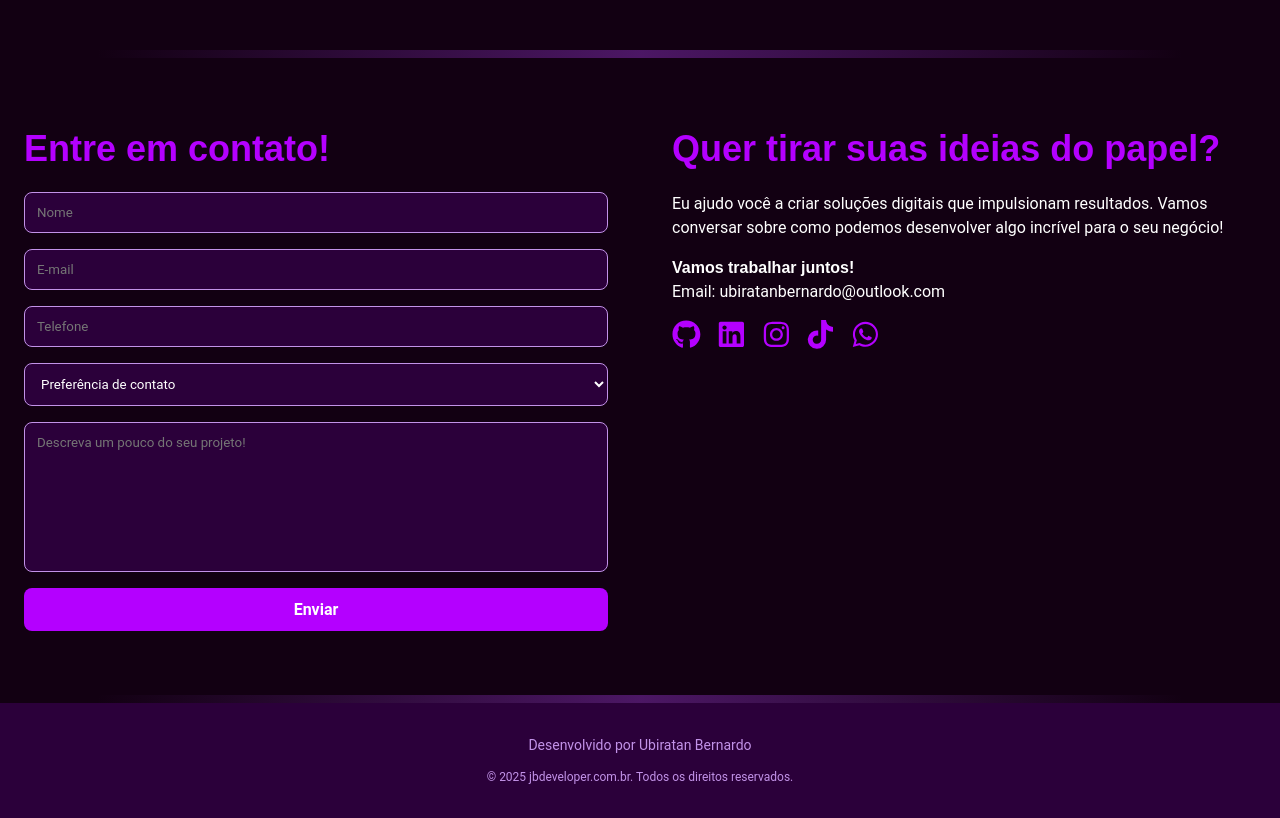
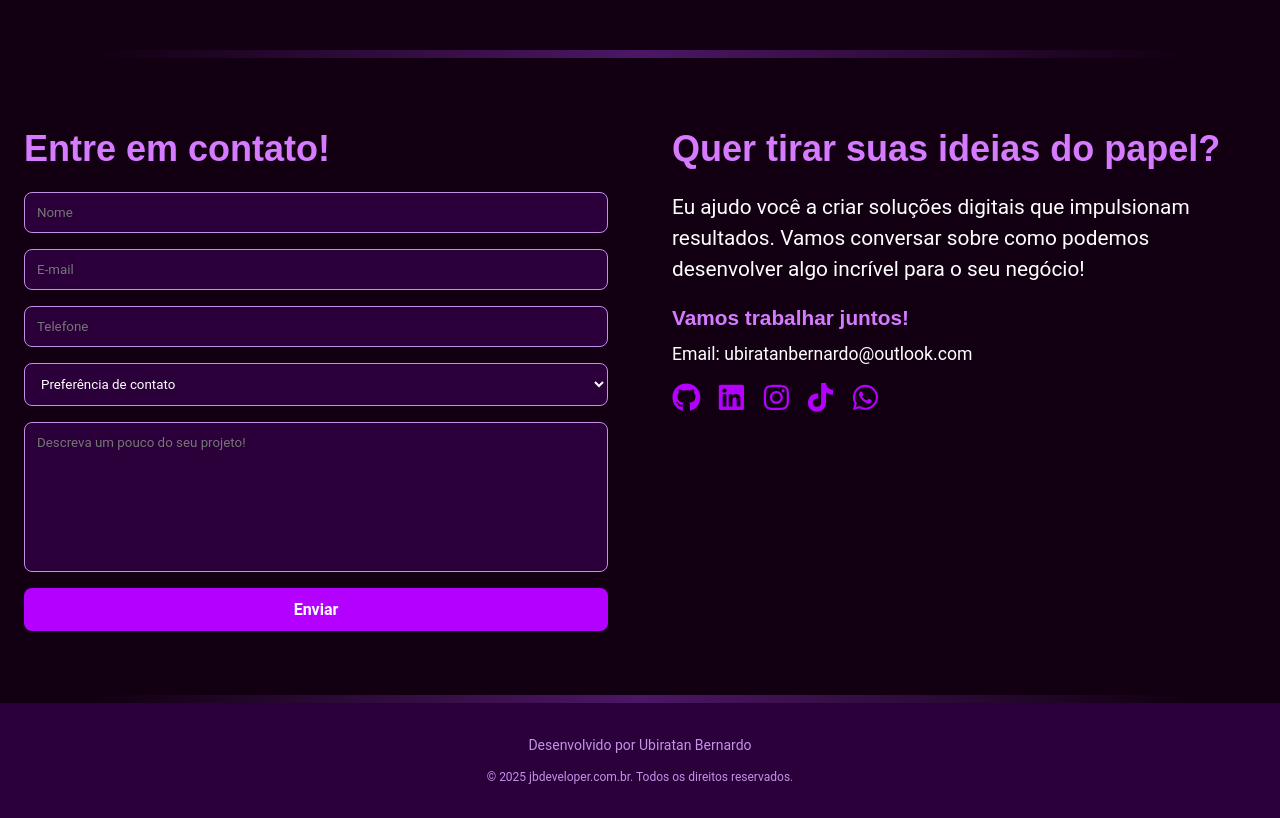
Before and after one commit to birajnior/update-portfolio, a React (Vite) app: page / in a window 1280 px wide. Shown: the part 3800-4618 px from the top of the page. Built offline with nearby package versions, Linux system fonts and the light colour scheme.

Commit message:
style(contact): melhora escalabilidade tipográfica com ajustes de font-size responsivos

```diff
--- a/src/components/ContactSection/ContactSection.style.ts
+++ b/src/components/ContactSection/ContactSection.style.ts
@@ -136,7 +136,7 @@ export const TitleFom = styled.h1`
   font-size: 2.25rem;
   font-weight: 700;
   margin-bottom: 1rem;
-  color: ${({ theme }) => theme.colors.primary};
+  color: ${({ theme }) => theme.colors.primaryHover};
 
   @media ${media.smallMobile}, ${media.mobile}, ${media.tablet} {
     font-size: 1.5rem;
@@ -146,9 +146,35 @@ export const TitleFom = styled.h1`
 export const Title = styled.h2`
   font-size: 2.25rem;
   font-weight: 700;
-  color: ${({ theme }) => theme.colors.primary};
+  color: ${({ theme }) => theme.colors.primaryHover};
 
   @media ${media.smallMobile}, ${media.mobile}, ${media.tablet} {
     font-size: 1.4rem;
   }
 `;
+
+export const Description = styled.p`
+  font-size: 1.3rem;
+
+  @media ${media.smallMobile}, ${media.mobile}, ${media.tablet} {
+    font-size: 1rem;
+  }
+`;
+
+export const CallToWork = styled.h4`
+  font-size: 1.3rem;
+  color: ${({ theme }) => theme.colors.primaryHover};
+
+  @media ${media.smallMobile}, ${media.mobile}, ${media.tablet} {
+    font-size: 1rem;
+  }
+`;
+
+export const Email = styled.p`
+  font-size: 1.1rem;
+  margin-top: 8px;
+
+  @media ${media.smallMobile}, ${media.mobile}, ${media.tablet} {
+    font-size: 1rem;
+  }
+`;
--- a/src/components/ContactSection/ContactSection.tsx
+++ b/src/components/ContactSection/ContactSection.tsx
@@ -13,6 +13,9 @@ import {
   Socials,
   Title,
   TitleFom,
+  Description,
+  CallToWork,
+  Email,
 } from './ContactSection.style';
 
 import { motion } from 'framer-motion';
@@ -55,13 +58,13 @@ export const ContactSection: React.FC = () => {
           viewport={{ once: true }}
         >
           <Title>Quer tirar suas ideias do papel?</Title>
-          <p>
+          <Description>
             Eu ajudo você a criar soluções digitais que impulsionam resultados. Vamos conversar
             sobre como podemos desenvolver algo incrível para o seu negócio!
-          </p>
+          </Description>
           <div>
-            <h4>Vamos trabalhar juntos!</h4>
-            <p>Email: ubiratanbernardo@outlook.com</p>
+            <CallToWork>Vamos trabalhar juntos!</CallToWork>
+            <Email>Email: ubiratanbernardo@outlook.com</Email>
           </div>
           <Socials>
             <a href="https://github.com/birajnior" target="_blank" rel="noreferrer">
```
